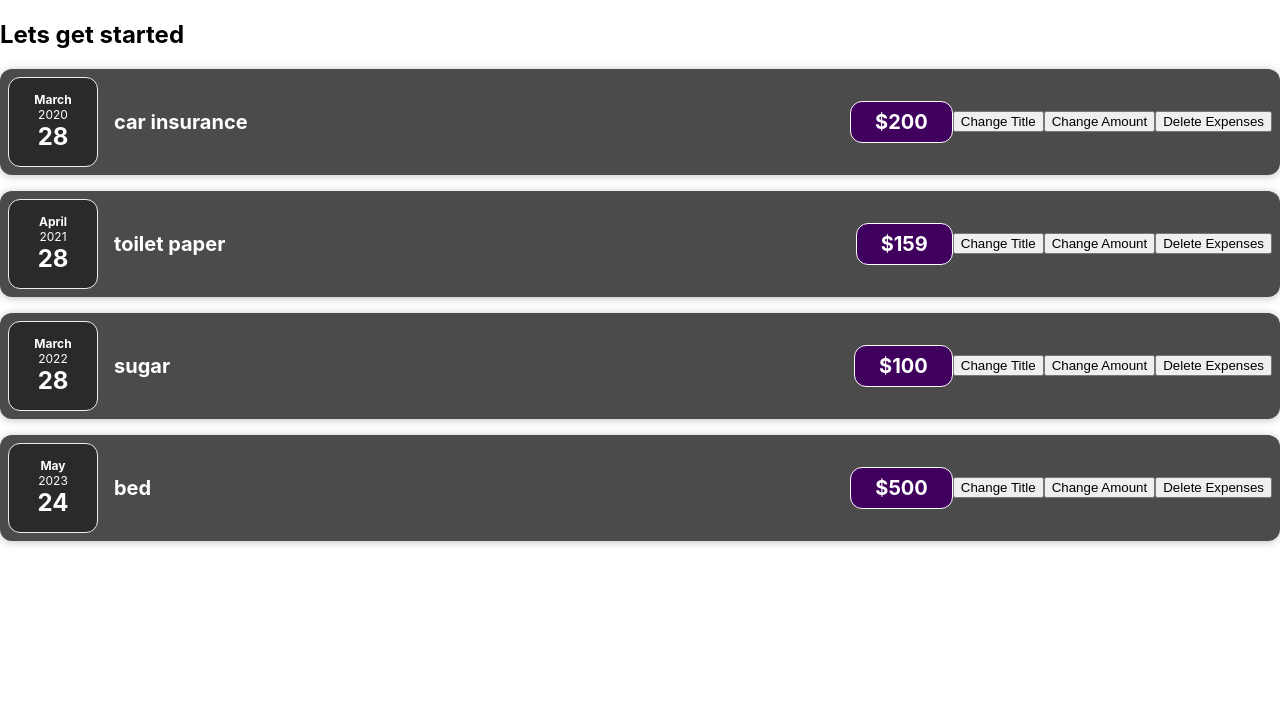
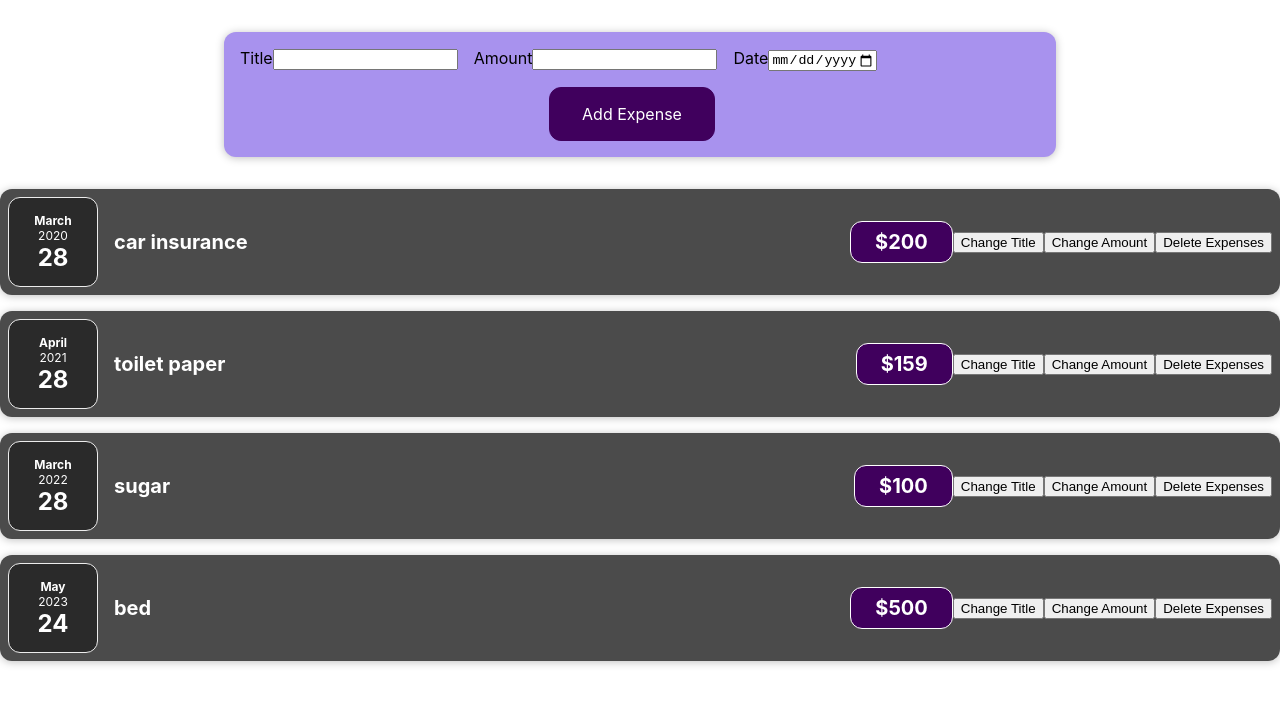
Before and after one commit to udaykumardl/React-project, a React (Create React App) app: page / in a window 1280 px wide. Shown: the top 704 px of the page. Built offline with nearby package versions, Linux system fonts and the light colour scheme.

Commit message:
added state and handleform submit

```diff
--- a/src/App.js
+++ b/src/App.js
@@ -1,4 +1,6 @@
 import ExpenseItem from "./components/Expenses/ExpenseItem";
+import ExpenseForm from "./components/NewExpenses/ExpenseForm";
+import NewExpense from "./components/NewExpenses/NewExpense";
 
 
 function App(){
@@ -33,7 +35,7 @@
 
   return (
     <div>
-      <h2>Lets get started</h2>
+      <NewExpense/>
       {expense.map((expense, index) => (
         <ExpenseItem
           key={index}
@@ -46,4 +48,4 @@
     </div>
   );
 }
-export default App;
+export default App
--- /dev/null
+++ b/src/components/NewExpenses/ExpenseForm.css
@@ -0,0 +1,26 @@
+.new-expense__controls {
+    display: flex;
+    flex-wrap: wrap;
+    gap: 1rem;
+    margin-bottom: 1rem;
+    text-align: left;
+  }
+
+  .new-expense__control label {
+    font-weight: bold;
+    margin-bottom: 0.5rem;
+    display: block;
+  }
+
+  .new-expense__control input {
+    font: inherit;
+    padding: 0.5rem;
+    border-radius: 6px;
+    border: 1px solid #ccc;
+    width: 20rem;
+    max-width: 100%;
+  }
+
+  .new-expense__actions {
+    text-align: right;
+  }
--- /dev/null
+++ b/src/components/NewExpenses/ExpenseForm.js
@@ -0,0 +1,78 @@
+import React ,{useState} from "react";
+import "./ExpenseForm.css"
+
+const ExpenseForm=()=>{
+
+    const [enteredTitle,setEnteredTitle]=useState('')
+    const [enteredAmount,setEnteredAmount]=useState('')
+    const [enteredDate,setEnteredDate]=useState('')
+
+    // const [userInput,setUserInput]=useState({
+    //     enteredTitle:'',
+    //     enteredAmount:'',
+    //     enteredDate:'',
+    // })
+
+
+    const titleChangeHandler=(event)=>{
+        setEnteredTitle(event.target.value)
+        // setUserInput({
+        //     ...userInput,
+        //     enteredTitle:event.target.value,
+        // })
+
+        // setUserInput((prevState)=>{
+        //     return{...prevState,enteredTitle : event.target.value};
+        // })
+    }
+    const amountChangeHandler=(event)=>{
+         setEnteredAmount(event.target.value)
+        // setUserInput({
+        //     ...userInput,
+        //     enteredAmount:event.target.value,
+        // })
+    }
+    const dateChangeHandler=(event)=>{
+        setEnteredDate(event.target.value)
+        // setUserInput({
+        //     ...userInput,
+        //     enteredDate:event.target.value,
+        // })
+    }
+
+    const submitHandler = (event) => {
+        event.preventDefault();
+
+        const expenseData = {
+            title: enteredTitle,
+            amount: enteredAmount,
+            date: new Date(enteredDate)
+        };
+        console.log(expenseData);
+    };
+
+    return(
+        <form onSubmit={submitHandler}>
+            <div className="new-expense__controls">
+                <div className="new-expense___control">
+                <label>Title</label>
+                <input type="text" onChange={titleChangeHandler} />
+
+            </div>
+            <div className="new-expense___control">
+                <label>Amount</label>
+                <input type="number"min=".01" step="0.01" onChange={amountChangeHandler}/>
+            </div>
+            <div className="new-expense___control">
+                <label>Date</label>
+                <input type="date" min="2019-01-01"max="2022-12-03" onChange={dateChangeHandler}/>
+            </div>
+            </div>
+            <div className="new-expense__actions"></div>
+            <button type="submit">Add Expense</button>
+
+        </form>
+    )
+
+}
+export default ExpenseForm;
--- /dev/null
+++ b/src/components/NewExpenses/NewExpense.css
@@ -0,0 +1,41 @@
+
+
+
+  .new-expense {
+    background-color: #a892ee;
+    padding: 1rem;
+    margin: 2rem auto;
+    width: 50rem;
+    max-width: 95%;
+    border-radius: 12px;
+    text-align: center;
+    box-shadow: 0 1px 8px rgba(0, 0, 0, 0.25);
+  }
+
+  .new-expense button {
+    font: inherit;
+    cursor: pointer;
+    padding: 1rem 2rem;
+    border: 1px solid #40005d;
+    background-color: #40005d;
+    color: white;
+    border-radius: 12px;
+    margin-right: 1rem;
+  }
+
+  .new-expense button:hover,
+  .new-expense button:active {
+    background-color: #510674;
+    border-color: #510674;
+  }
+
+  .new-expense button.alternative {
+    color: #220131;
+    border-color: transparent;
+    background-color: transparent;
+  }
+
+  .new-expense button.alternative:hover,
+  .new-expense button.alternative:active {
+    background-color: #ddb3f8;
+  }
--- /dev/null
+++ b/src/components/NewExpenses/NewExpense.js
@@ -0,0 +1,13 @@
+import React from "react"
+import "./NewExpense.css"
+import ExpenseForm from "./ExpenseForm";
+
+
+
+const NewExpense=()=>{
+    return (<div className="new-expense">
+        <ExpenseForm/>
+    </div>
+    )
+}
+export default NewExpense
```
